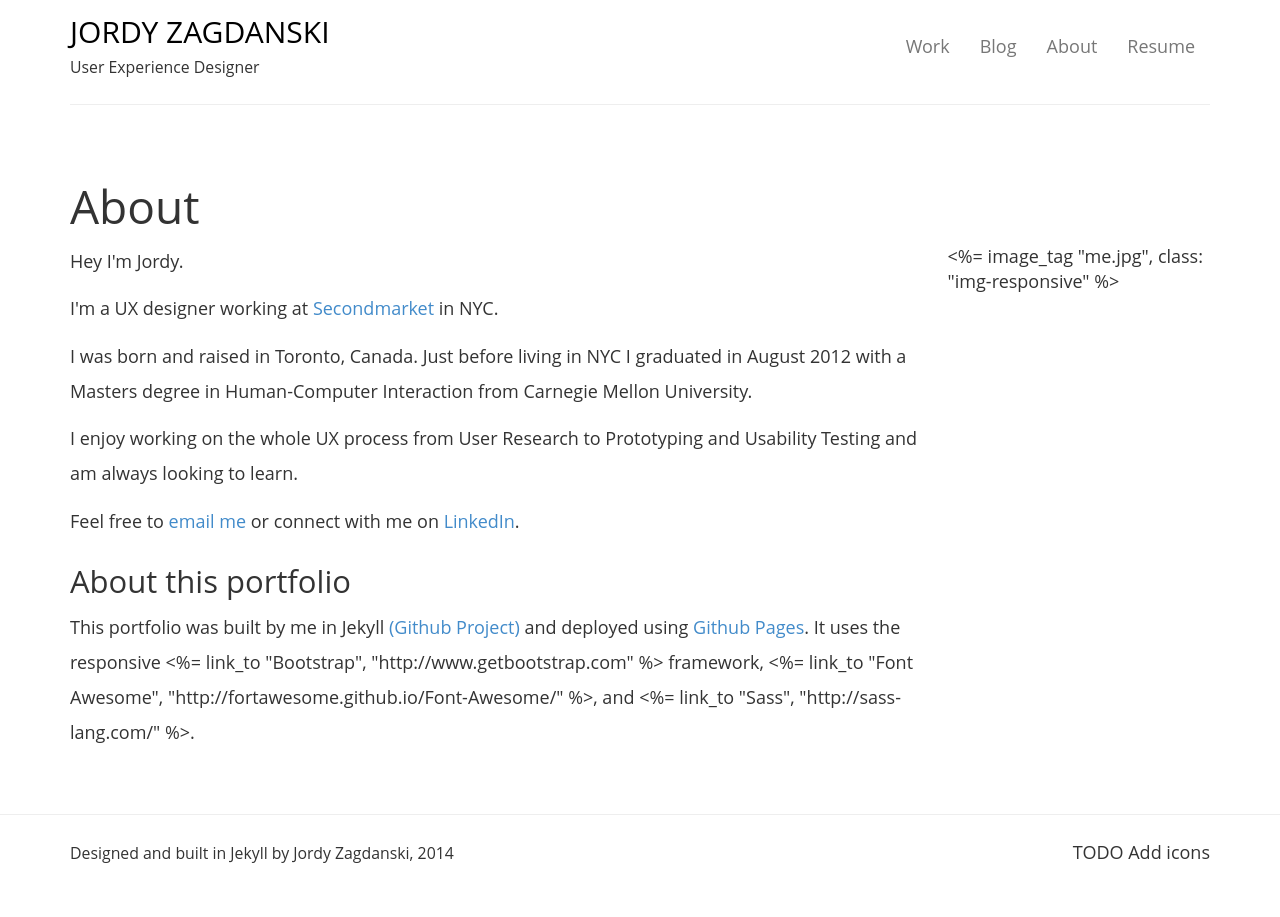
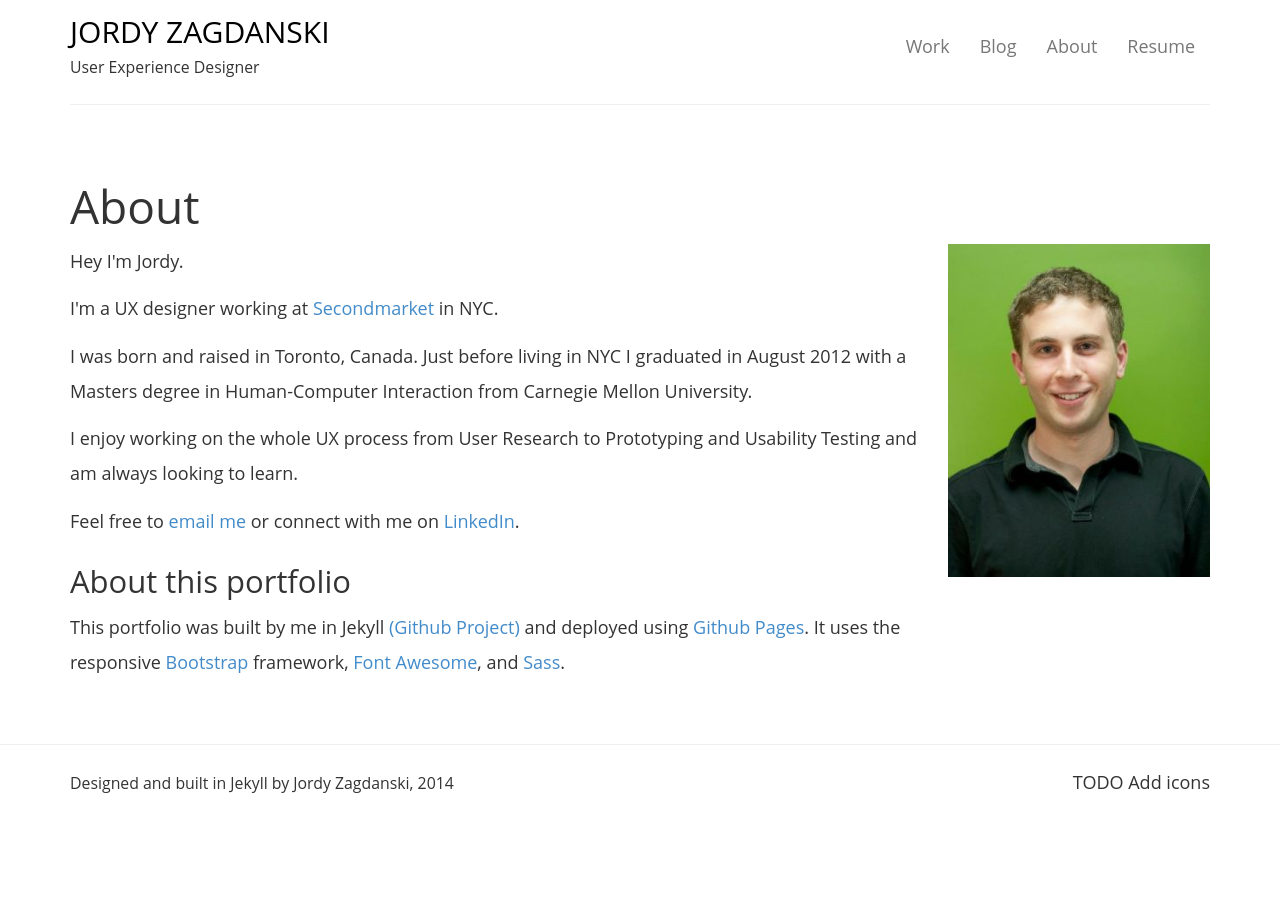
Before and after one commit to jayzed/jayzed.github.io, a Jekyll site: the page built from about.html, in a window 1280 px wide. Built offline with Jekyll 4.4.1, drawn with Linux system fonts in a browser that asks for light colours.

Commit message:
about page fixes

```diff
--- a/about.html
+++ b/about.html
@@ -15,14 +15,14 @@ title: About
     <h3>About this portfolio</h3>
     <p>
       This portfolio was built by me in Jekyll <a href="https://github.com/jayzed/jayzed.github.io">(Github Project)</a> and deployed using <a href="http://pages.github.com">Github Pages</a>.
-      It uses the responsive <%= link_to "Bootstrap", "http://www.getbootstrap.com" %> framework, <%= link_to "Font Awesome", "http://fortawesome.github.io/Font-Awesome/" %>,
-      and <%= link_to "Sass", "http://sass-lang.com/" %>.
+      It uses the responsive <a href="http://www.getbootstrap.com">Bootstrap</a> framework, <a href="http://fortawesome.github.io/Font-Awesome/">Font Awesome</a>,
+      and <a href="http://sass-lang.com/">Sass</a>.
 
     </p>
   </div>
 
   <div class="col-sm-3">
-    <%= image_tag "me.jpg", class: "img-responsive" %>
+    <img src="/images/me.jpg" class="img-responsive">
   </div>
 
 </div>
```
